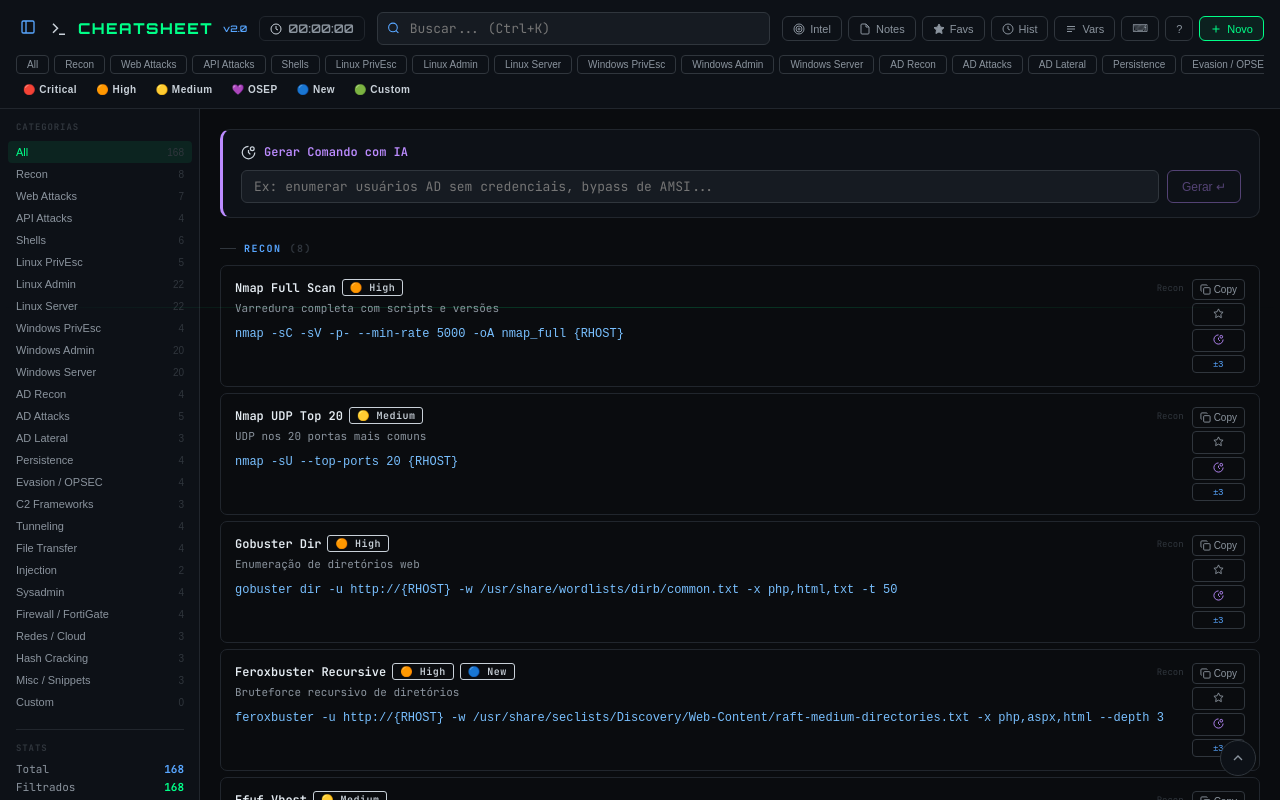
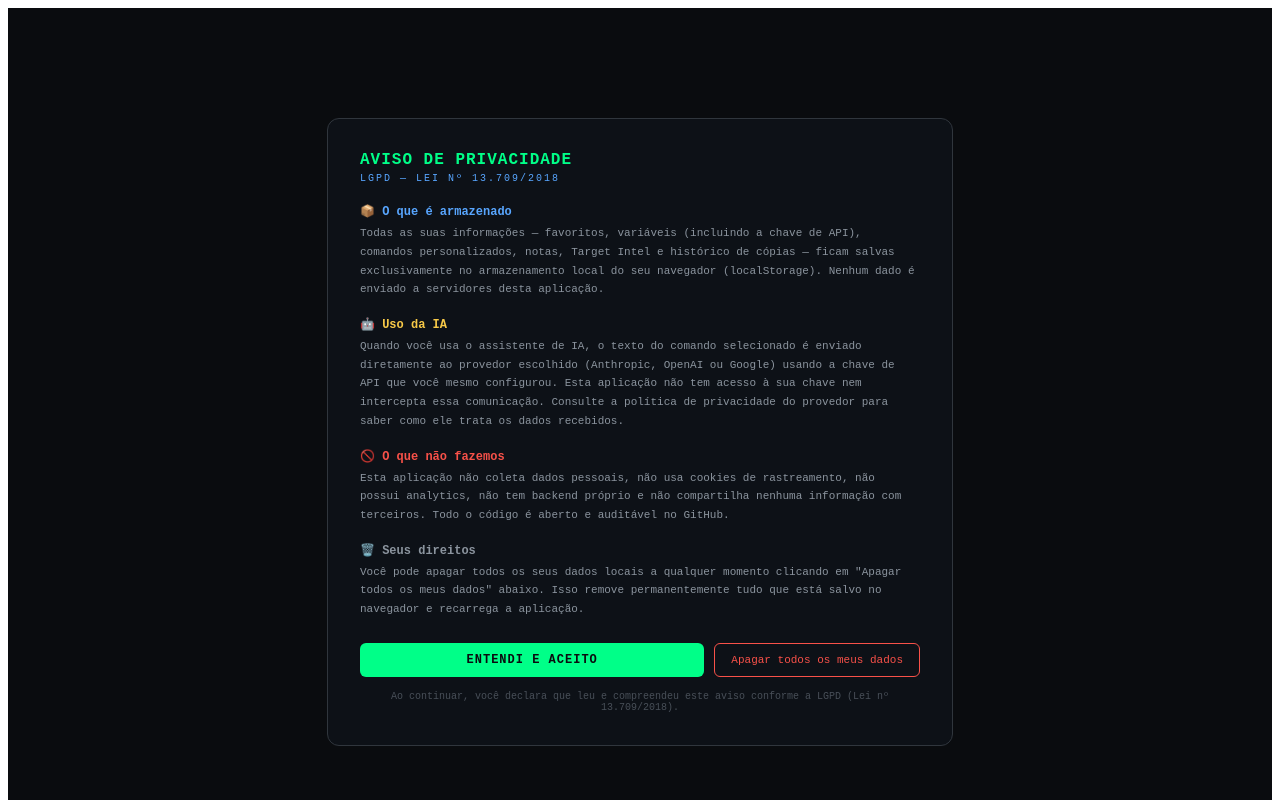
Before and after one commit to israelson/cheatsheet, a React (Vite) app: page / in a window 1280 px wide. Shown: the top 800 px of the page. Built offline with nearby package versions, Linux system fonts and the light colour scheme.

Commit message:
feat: add LGPD privacy notice modal
First-visit modal explaining local storage usage, AI data
flow, no tracking, and user rights. Includes button to
clear all local data. LGPD button in toolbar to re-read.

Co-Authored-By: Claude Sonnet 4.6 <noreply@anthropic.com>

```diff
--- a/src/App.jsx
+++ b/src/App.jsx
@@ -271,6 +271,14 @@ const I = ({ n, s=14 }) => {
 
 // ── MAIN APP ──────────────────────────────────────────────────────────────────
 export default function App() {
+  const [lgpdAccepted, setLgpdAccepted] = useState(() => localStorage.getItem("cs_lgpd") === "1");
+
+  function acceptLgpd(){ localStorage.setItem("cs_lgpd","1"); setLgpdAccepted(true); }
+  function clearAllData(){
+    ["cs_custom","cs_favs","cs_vars","cs_hist","cs_intel","cs_notes","cs_lgpd"].forEach(k=>localStorage.removeItem(k));
+    window.location.reload();
+  }
+
   // Commands
   const [commands, setCommands] = useState(() => {
     try { const s=localStorage.getItem("cs_custom"); return s?[...INITIAL_COMMANDS,...JSON.parse(s)]:INITIAL_COMMANDS; }
@@ -463,6 +471,39 @@ export default function App() {
 
   const favList=commands.filter(c=>favs.has(c.id));
 
+  if(!lgpdAccepted) return (
+    <div style={{fontFamily:"'JetBrains Mono','Fira Code',monospace",background:"#0a0c0f",minHeight:"100vh",color:"#c9d1d9",display:"flex",alignItems:"center",justifyContent:"center",padding:24}}>
+      <div style={{maxWidth:560,background:"#0d1117",border:"1px solid #30363d",borderRadius:12,padding:32}}>
+        <div style={{color:"#00ff88",fontWeight:700,fontSize:16,marginBottom:4,letterSpacing:1}}>AVISO DE PRIVACIDADE</div>
+        <div style={{color:"#58a6ff",fontSize:10,marginBottom:20,letterSpacing:2}}>LGPD — LEI Nº 13.709/2018</div>
+
+        {[
+          {color:"#58a6ff",title:"📦 O que é armazenado",body:"Todas as suas informações — favoritos, variáveis (incluindo a chave de API), comandos personalizados, notas, Target Intel e histórico de cópias — ficam salvas exclusivamente no armazenamento local do seu navegador (localStorage). Nenhum dado é enviado a servidores desta aplicação."},
+          {color:"#f7c948",title:"🤖 Uso da IA",body:"Quando você usa o assistente de IA, o texto do comando selecionado é enviado diretamente ao provedor escolhido (Anthropic, OpenAI ou Google) usando a chave de API que você mesmo configurou. Esta aplicação não tem acesso à sua chave nem intercepta essa comunicação. Consulte a política de privacidade do provedor para saber como ele trata os dados recebidos."},
+          {color:"#f85149",title:"🚫 O que não fazemos",body:"Esta aplicação não coleta dados pessoais, não usa cookies de rastreamento, não possui analytics, não tem backend próprio e não compartilha nenhuma informação com terceiros. Todo o código é aberto e auditável no GitHub."},
+          {color:"#8b949e",title:"🗑️ Seus direitos",body:"Você pode apagar todos os seus dados locais a qualquer momento clicando em \"Apagar todos os meus dados\" abaixo. Isso remove permanentemente tudo que está salvo no navegador e recarrega a aplicação."},
+        ].map(({color,title,body})=>(
+          <div key={title} style={{marginBottom:18}}>
+            <div style={{color,fontWeight:700,fontSize:12,marginBottom:5}}>{title}</div>
+            <div style={{color:"#8b949e",fontSize:11,lineHeight:1.7}}>{body}</div>
+          </div>
+        ))}
+
+        <div style={{display:"flex",gap:10,marginTop:24,flexWrap:"wrap"}}>
+          <button onClick={acceptLgpd} style={{flex:1,minWidth:160,padding:"10px 20px",background:"#00ff88",color:"#0a0c0f",border:"none",borderRadius:6,fontWeight:700,fontSize:12,cursor:"pointer",fontFamily:"inherit",letterSpacing:1}}>
+            ENTENDI E ACEITO
+          </button>
+          <button onClick={clearAllData} style={{padding:"10px 16px",background:"transparent",color:"#f85149",border:"1px solid #f85149",borderRadius:6,fontSize:11,cursor:"pointer",fontFamily:"inherit"}}>
+            Apagar todos os meus dados
+          </button>
+        </div>
+        <div style={{marginTop:14,fontSize:10,color:"#484f58",textAlign:"center"}}>
+          Ao continuar, você declara que leu e compreendeu este aviso conforme a LGPD (Lei nº 13.709/2018).
+        </div>
+      </div>
+    </div>
+  );
+
   return (
     <div style={{fontFamily:"'JetBrains Mono','Fira Code',monospace",background:"#0a0c0f",minHeight:"100vh",color:"#c9d1d9",display:"flex",flexDirection:"column"}}>
       <style>{`
@@ -548,6 +589,11 @@ export default function App() {
             <button className="btn" onClick={()=>setPanel("add")}
               style={{display:"flex",alignItems:"center",gap:5,padding:"5px 10px",border:"1px solid #00ff88",borderRadius:6,fontSize:11,color:"#00ff88",background:"rgba(0,255,136,.07)"}}>
               <I n="plus" s={12}/>Novo
+            </button>
+            <button className="btn" onClick={()=>{ localStorage.removeItem("cs_lgpd"); window.location.reload(); }}
+              title="Aviso de Privacidade (LGPD)"
+              style={{padding:"5px 8px",border:"1px solid #30363d",borderRadius:6,fontSize:10,color:"#484f58",background:"transparent"}}>
+              LGPD
             </button>
           </div>
         </div>
```
